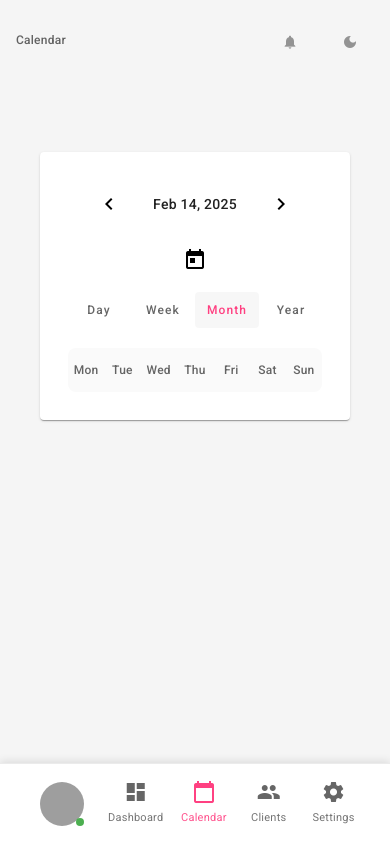
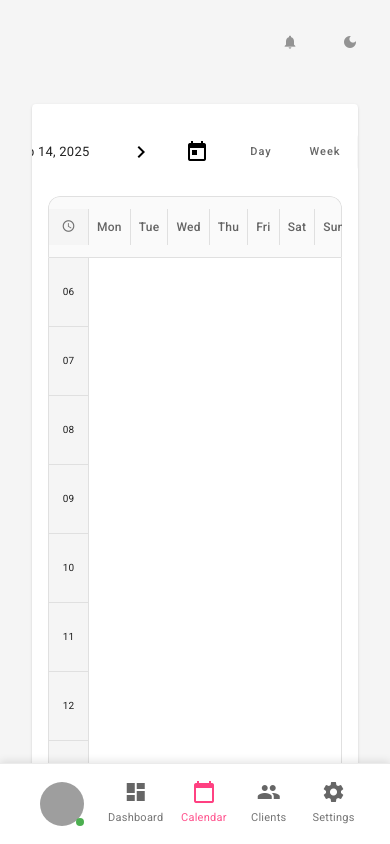
Before and after one commit to johnhnguyen97/NailSalonPro, an Angular app: page /calendar in a window 390 px wide. Built offline with nearby package versions, Linux system fonts and the light colour scheme; grey boxes are pictures that could not be loaded.

Commit message:
refactor(ui): update calendar layout and scrollbar styles
Enhance calendar header layout and reduce font sizes
Add timezone column with grid lines
Hide scrollbars while maintaining scroll functionality
Center controls in calendar header
Smooth grid corners

```diff
--- a/src/app/features/appointments/calendar/calendar.component.html
+++ b/src/app/features/appointments/calendar/calendar.component.html
@@ -41,6 +41,7 @@
     <div class="calendar-grid">
       <!-- Days Header -->
       <div class="days-header">
+        <div class="timezone-label"><mat-icon>schedule</mat-icon></div>
         <div class="day-label">Mon</div>
         <div class="day-label">Tue</div>
         <div class="day-label">Wed</div>
@@ -49,6 +50,16 @@
         <div class="day-label">Sat</div>
         <div class="day-label">Sun</div>
       </div>
+
+      <!-- Calendar Body -->
+      <div class="calendar-body">
+        <div class="timezone-column">
+          <div class="time-slot" *ngFor="let hour of [6,7,8,9,10,11,12,13,14,15,16,17,18,19,20]">
+            {{hour | number:'2.0-0'}}
+          </div>
+        </div>
+        <!-- Other days content will go here -->
+      </div>
     </div>
   </mat-card-content>
     </mat-card>
--- a/src/app/features/appointments/calendar/calendar.component.sass
+++ b/src/app/features/appointments/calendar/calendar.component.sass
@@ -1,13 +1,14 @@
 .calendar-container
   width: 100%
   height: 100%
-  padding: 20px
+  padding: 16px 0
 
   mat-card
     background: white
-    border-radius: 12px
-    box-shadow: 0 2px 4px rgba(0, 0, 0, 0.05)
+    border-radius: 8px
+    box-shadow: 0 1px 3px rgba(0, 0, 0, 0.08)
     outline: none
+    margin: 0 16px
 
   .calendar-header
     display: flex
@@ -15,26 +16,28 @@
     margin-bottom: 20px
 
     .calendar-controls
-      display: flex
+      display: grid
+      grid-template-columns: auto 1fr auto
       align-items: center
-      justify-content: space-between
       width: 100%
-      gap: 16px
+      padding: 0 16px
+      gap: 24px
 
       .today-btn
         white-space: nowrap
         min-width: fit-content
+        justify-self: start
 
       .month-nav
         display: flex
         align-items: center
         justify-content: center
-        gap: 12px
-        flex: 0 1 auto
+        gap: 16px
+        justify-self: center
 
         .current-date
-          font-size: 14px
-          font-weight: 500
+          font-size: 13px
+          font-weight: 400
           color: rgba(0, 0, 0, 0.87)
           min-width: 120px
           text-align: center
@@ -44,6 +47,7 @@
         display: flex
         align-items: center
         min-width: fit-content
+        justify-self: end
 
         .view-toggle
           display: flex
@@ -53,8 +57,8 @@
           outline: none
 
           button
-            padding: 4px 12px
-            font-size: 12px
+            padding: 4px 10px
+            font-size: 11px
             color: rgba(0, 0, 0, 0.6)
             outline: none
             white-space: nowrap
@@ -64,25 +68,81 @@
               color: #ff4081
 
   .calendar-grid
-    border-radius: 8px
+    border-radius: 12px
     overflow: hidden
     outline: none
 
     .days-header
+      border-top-left-radius: 12px
+      border-top-right-radius: 12px
+
+    .calendar-body
+      border-bottom-left-radius: 12px
+      border-bottom-right-radius: 12px
+
+    .days-header
       display: grid
-      grid-template-columns: repeat(7, 1fr)
+      grid-template-columns: 60px repeat(7, 1fr)
       background: #fafafa
       padding: 12px 0
+      border: 1px solid #e0e0e0
+      border-bottom: none
 
-      .day-label
+      .timezone-label, .day-label
         text-align: center
         font-size: 12px
         font-weight: 500
         color: rgba(0, 0, 0, 0.6)
+        padding: 8px
+        border-right: 1px solid #e0e0e0
+
+      .timezone-label
+        background-color: #f5f5f5
+        display: flex
+        align-items: center
+        justify-content: center
+        flex-direction: column
+        padding: 4px
+
+        mat-icon
+          font-size: 18px
+          width: 18px
+          height: 18px
+          color: rgba(0, 0, 0, 0.54)
+          margin-bottom: 2px
+
+      > div:last-child
+        border-right: none
+
+    .calendar-body
+      display: grid
+      grid-template-columns: 60px repeat(7, 1fr)
+      border: 1px solid #e0e0e0
+
+      .timezone-column
+        background-color: #f5f5f5
+        border-right: 1px solid #e0e0e0
+
+        .time-slot
+          text-align: center
+          padding: 8px 4px
+          min-height: 60px
+          font-size: 12px
+          color: rgba(0, 0, 0, 0.87)
+          border-bottom: 1px solid #e0e0e0
+          display: flex
+          align-items: center
+          justify-content: center
+
+          &:last-child
+            border-bottom: none
 
 @media screen and (max-width: 992px)
   .calendar-container
-    padding: 16px
+    padding: 12px 0
+
+    mat-card
+      margin: 0 12px
 
     .calendar-header
       .calendar-controls
@@ -109,9 +169,56 @@
           order: 3
           width: auto
 
+@media screen and (max-width: 768px)
+  .calendar-container
+    padding: 16px
+
+    .calendar-grid
+      .days-header
+        grid-template-columns: 50px repeat(7, 1fr)
+
+        .timezone-label
+          padding: 4px 2px
+
+          mat-icon
+            font-size: 16px
+            width: 16px
+            height: 16px
+
+      .calendar-body
+        grid-template-columns: 50px repeat(7, 1fr)
+
+        .timezone-column
+          .time-slot
+            font-size: 11px
+            padding: 6px 2px
+
 @media screen and (max-width: 576px)
   .calendar-container
-    padding: 12px
+    padding: 8px 0
+
+    mat-card
+      margin: 0 8px
+
+    .calendar-grid
+      .days-header
+        grid-template-columns: 40px repeat(7, 1fr)
+
+        .timezone-label
+          padding: 4px 1px
+
+          mat-icon
+            font-size: 14px
+            width: 14px
+            height: 14px
+
+      .calendar-body
+        grid-template-columns: 40px repeat(7, 1fr)
+
+        .timezone-column
+          .time-slot
+            font-size: 10px
+            padding: 4px 1px
 
     .calendar-header
       .calendar-controls
--- a/src/app/shared/layout/header/header.component.html
+++ b/src/app/shared/layout/header/header.component.html
@@ -1,5 +1,4 @@
 <div class="logo-container">
-  <div class="logo">{{ pageTitle }}</div>
   <button mat-icon-button>
     <mat-icon>notifications</mat-icon>
   </button>
--- a/src/app/shared/layout/header/header.component.sass
+++ b/src/app/shared/layout/header/header.component.sass
@@ -1,18 +1,13 @@
 .logo-container
   display: flex
   align-items: center
-  padding: 20px
+  justify-content: flex-end
+  padding: 16px
   transition: all 0.3s cubic-bezier(0.4, 0, 0.2, 1)
   background: #f5f5f5
 
-  .logo
-    font-size: 12px
-    font-weight: 500
-    color: rgba(0, 0, 0, 0.6)
-    margin-right: auto
-    padding-left: 32px
-
   button
+    margin-left: 8px
     color: rgba(0, 0, 0, 0.4)
     transition: all 0.3s cubic-bezier(0.4, 0, 0.2, 1)
     margin-left: 12px
--- a/src/app/shared/layout/page-container/page-container.component.sass
+++ b/src/app/shared/layout/page-container/page-container.component.sass
@@ -2,19 +2,27 @@
   display: flex
   flex-direction: column
   min-height: 0
-  padding: 24px
+  padding: 12px
   box-sizing: border-box
   width: 100%
   max-width: 100%
-  margin: 56px 0 0
+  margin: 16px 0 0
+  height: calc(100vh - 72px)
+  overflow-y: auto
+
+  scrollbar-width: none  // Firefox
+  -ms-overflow-style: none  // IE and Edge
+
+  &::-webkit-scrollbar
+    display: none  // Chrome, Safari, Opera
 
 // Responsive styles
 @media screen and (max-width: 992px)
   .page-container
-    padding: 20px
-    margin-top: 56px
+    padding: 10px
+    margin-top: 16px
 
 @media screen and (max-width: 576px)
   .page-container
-    padding: 16px
-    margin-top: 56px
+    padding: 8px
+    margin-top: 16px
```
